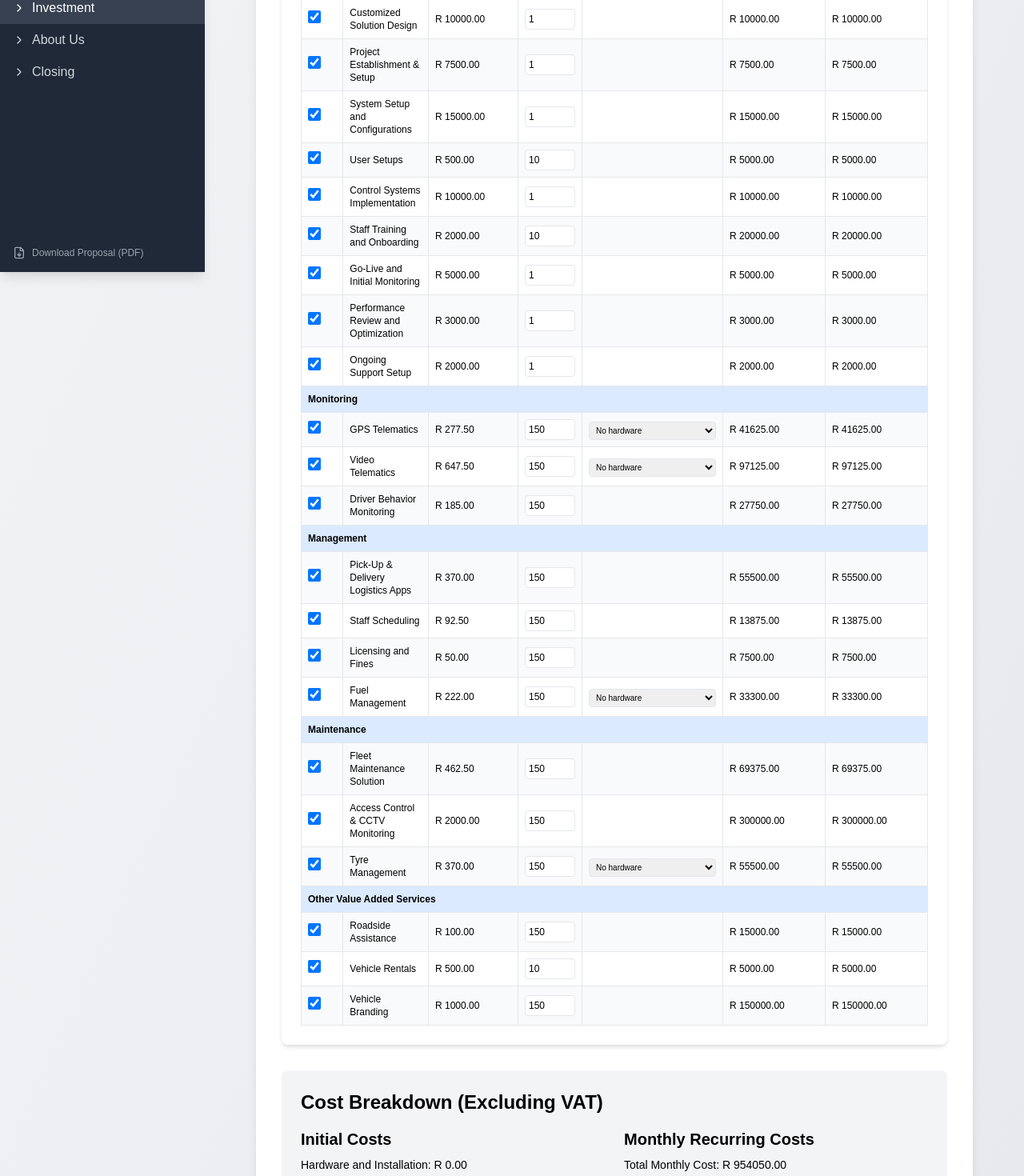
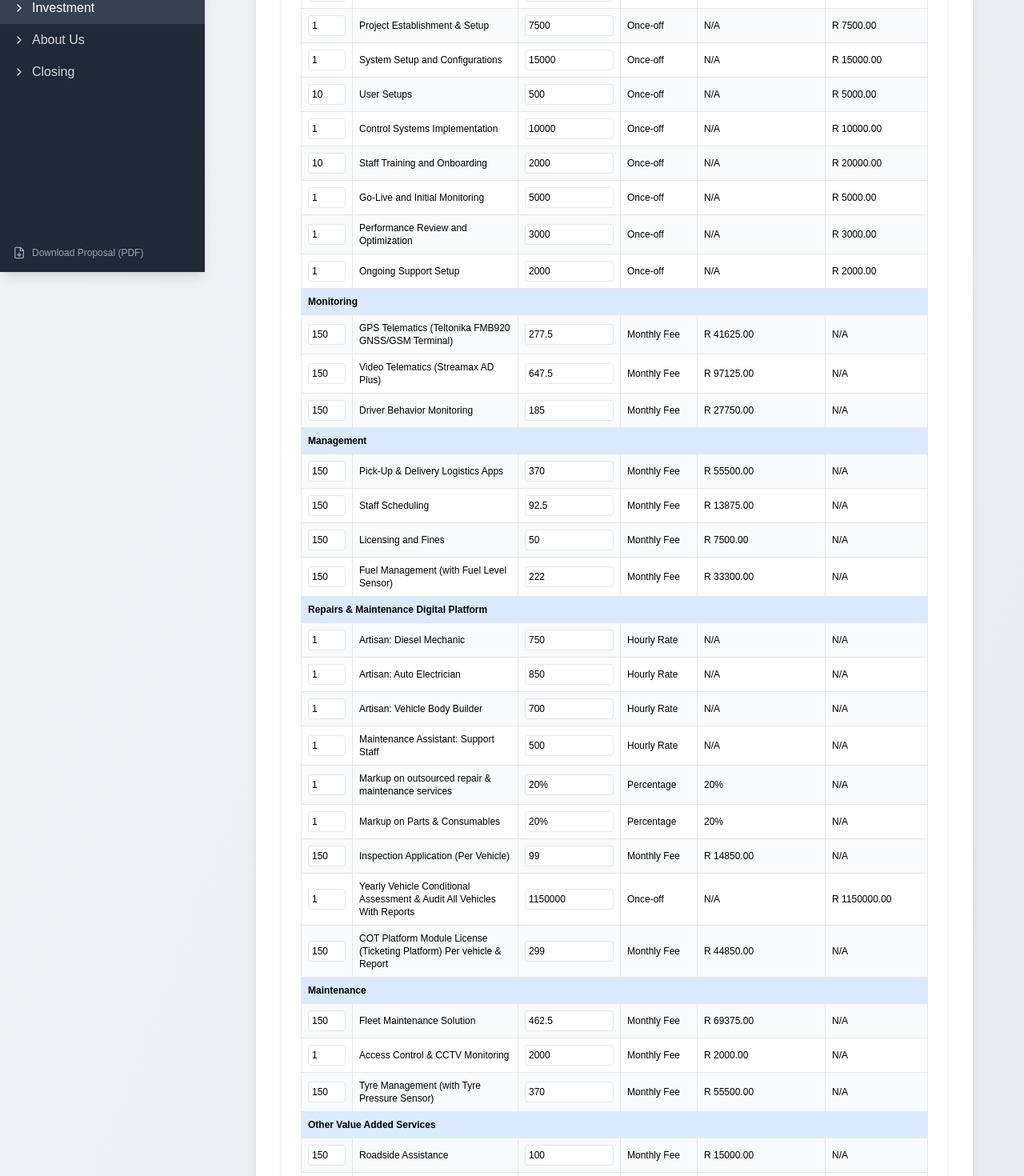
Before and after one commit to baitsanape/fleet-proposal, a React (Vite) app: page /investment in a window 1280 px wide. Shown: the part 460-1930 px from the top of the page at 80% size. Built offline with nearby package versions, Linux system fonts and the light colour scheme; a web font is replaced by a local one.

Commit message:
DynamicPricingTable updated

```diff
--- a/src/components/DynamicPricingTable.tsx
+++ b/src/components/DynamicPricingTable.tsx
@@ -3,89 +3,82 @@ import React, { useState, useEffect } from 'react';
 interface PricingItem {
   system: string;
   category: string;
-  costPerUnit: number;
+  costPerUnit: number | string;
   units: number;
-  selected: boolean;
-  hardwareOptions?: { name: string; cost: number; installationCost: number }[];
+  rateType: 'Monthly Fee' | 'Once-off' | 'Percentage' | 'Hourly Rate';
+  onceOff?: number;
+  markup?: number;
 }
 
 interface DynamicPricingTableProps {
   setTotalMonthlyCost: (total: number) => void;
   setTotalInitialCost: (total: number) => void;
-  setSelectedItems: (items: { system: string; units: number; hardware?: string }[]) => void;
+  setSelectedItems: (items: { system: string; units: number }[]) => void;
 }
 
 const initialPricingData: PricingItem[] = [
-  { system: 'Initial Consultation and Needs Assessment', category: 'Set-Up', costPerUnit: 5000, units: 1, selected: true },
-  { system: 'Customized Solution Design', category: 'Set-Up', costPerUnit: 10000, units: 1, selected: true },
-  { system: 'Project Establishment & Setup', category: 'Set-Up', costPerUnit: 7500, units: 1, selected: true },
-  { system: 'System Setup and Configurations', category: 'Set-Up', costPerUnit: 15000, units: 1, selected: true },
-  { system: 'User Setups', category: 'Set-Up', costPerUnit: 500, units: 10, selected: true },
-  { system: 'Control Systems Implementation', category: 'Set-Up', costPerUnit: 10000, units: 1, selected: true },
-  { system: 'Staff Training and Onboarding', category: 'Set-Up', costPerUnit: 2000, units: 10, selected: true },
-  { system: 'Go-Live and Initial Monitoring', category: 'Set-Up', costPerUnit: 5000, units: 1, selected: true },
-  { system: 'Performance Review and Optimization', category: 'Set-Up', costPerUnit: 3000, units: 1, selected: true },
-  { system: 'Ongoing Support Setup', category: 'Set-Up', costPerUnit: 2000, units: 1, selected: true },
-  { system: 'GPS Telematics', category: 'Monitoring', costPerUnit: 277.50, units: 150, selected: true, hardwareOptions: [
-    { name: 'Teltonika FMB920 GNSS/GSM Terminal', cost: 1562.50, installationCost: 1000 },
-    { name: 'Teltonika FMC001 GNSS/GSM Terminal', cost: 1875.00, installationCost: 1000 },
-    { name: 'Teltonika FMM001 GNSS/GSM Terminal', cost: 2187.50, installationCost: 1000 }
-  ]},
-  { system: 'Video Telematics', category: 'Monitoring', costPerUnit: 647.50, units: 150, selected: true, hardwareOptions: [
-    { name: 'Streamax AD Plus', cost: 12500, installationCost: 1000 }
-  ]},
-  { system: 'Driver Behavior Monitoring', category: 'Monitoring', costPerUnit: 185, units: 150, selected: true },
-  { system: 'Pick-Up & Delivery Logistics Apps', category: 'Management', costPerUnit: 370, units: 150, selected: true },
-  { system: 'Staff Scheduling', category: 'Management', costPerUnit: 92.50, units: 150, selected: true },
-  { system: 'Licensing and Fines', category: 'Management', costPerUnit: 50, units: 150, selected: true },
-  { system: 'Fuel Management', category: 'Management', costPerUnit: 222, units: 150, selected: true, hardwareOptions: [
-    { name: 'Fuel Level Sensor', cost: 1500, installationCost: 1000 }
-  ]},
-  { system: 'Fleet Maintenance Solution', category: 'Maintenance', costPerUnit: 462.50, units: 150, selected: true },
-  { system: 'Access Control & CCTV Monitoring', category: 'Maintenance', costPerUnit: 2000, units: 150, selected: true },
-  { system: 'Tyre Management', category: 'Maintenance', costPerUnit: 370, units: 150, selected: true, hardwareOptions: [
-    { name: 'Tyre Pressure Sensor', cost: 400, installationCost: 1000 },
-    { name: 'Tyre Branding', cost: 200, installationCost: 100 }
-  ]},
-  { system: 'Roadside Assistance', category: 'Other Value Added Services', costPerUnit: 100, units: 150, selected: true },
-  { system: 'Vehicle Rentals', category: 'Other Value Added Services', costPerUnit: 500, units: 10, selected: true },
-  { system: 'Vehicle Branding', category: 'Other Value Added Services', costPerUnit: 1000, units: 150, selected: true },
+  { system: 'Initial Consultation and Needs Assessment', category: 'Set-Up', costPerUnit: 5000, units: 1, rateType: 'Once-off' },
+  { system: 'Customized Solution Design', category: 'Set-Up', costPerUnit: 10000, units: 1, rateType: 'Once-off' },
+  { system: 'Project Establishment & Setup', category: 'Set-Up', costPerUnit: 7500, units: 1, rateType: 'Once-off' },
+  { system: 'System Setup and Configurations', category: 'Set-Up', costPerUnit: 15000, units: 1, rateType: 'Once-off' },
+  { system: 'User Setups', category: 'Set-Up', costPerUnit: 500, units: 10, rateType: 'Once-off' },
+  { system: 'Control Systems Implementation', category: 'Set-Up', costPerUnit: 10000, units: 1, rateType: 'Once-off' },
+  { system: 'Staff Training and Onboarding', category: 'Set-Up', costPerUnit: 2000, units: 10, rateType: 'Once-off' },
+  { system: 'Go-Live and Initial Monitoring', category: 'Set-Up', costPerUnit: 5000, units: 1, rateType: 'Once-off' },
+  { system: 'Performance Review and Optimization', category: 'Set-Up', costPerUnit: 3000, units: 1, rateType: 'Once-off' },
+  { system: 'Ongoing Support Setup', category: 'Set-Up', costPerUnit: 2000, units: 1, rateType: 'Once-off' },
+  { system: 'GPS Telematics (Teltonika FMB920 GNSS/GSM Terminal)', category: 'Monitoring', costPerUnit: 277.50, units: 150, rateType: 'Monthly Fee' },
+  { system: 'Video Telematics (Streamax AD Plus)', category: 'Monitoring', costPerUnit: 647.50, units: 150, rateType: 'Monthly Fee' },
+  { system: 'Driver Behavior Monitoring', category: 'Monitoring', costPerUnit: 185, units: 150, rateType: 'Monthly Fee' },
+  { system: 'Pick-Up & Delivery Logistics Apps', category: 'Management', costPerUnit: 370, units: 150, rateType: 'Monthly Fee' },
+  { system: 'Staff Scheduling', category: 'Management', costPerUnit: 92.50, units: 150, rateType: 'Monthly Fee' },
+  { system: 'Licensing and Fines', category: 'Management', costPerUnit: 50, units: 150, rateType: 'Monthly Fee' },
+  { system: 'Fuel Management (with Fuel Level Sensor)', category: 'Management', costPerUnit: 222, units: 150, rateType: 'Monthly Fee' },
+  { system: 'Artisan: Diesel Mechanic', category: 'Repairs & Maintenance Digital Platform', costPerUnit: 750, units: 1, rateType: 'Hourly Rate' },
+  { system: 'Artisan: Auto Electrician', category: 'Repairs & Maintenance Digital Platform', costPerUnit: 850, units: 1, rateType: 'Hourly Rate' },
+  { system: 'Artisan: Vehicle Body Builder', category: 'Repairs & Maintenance Digital Platform', costPerUnit: 700, units: 1, rateType: 'Hourly Rate' },
+  { system: 'Maintenance Assistant: Support Staff', category: 'Repairs & Maintenance Digital Platform', costPerUnit: 500, units: 1, rateType: 'Hourly Rate' },
+  { system: 'Markup on outsourced repair & maintenance services', category: 'Repairs & Maintenance Digital Platform', costPerUnit: '20%', units: 1, rateType: 'Percentage' },
+  { system: 'Markup on Parts & Consumables', category: 'Repairs & Maintenance Digital Platform', costPerUnit: '20%', units: 1, rateType: 'Percentage' },
+  { system: 'Inspection Application (Per Vehicle)', category: 'Repairs & Maintenance Digital Platform', costPerUnit: 99, units: 150, rateType: 'Monthly Fee' },
+  { system: 'Yearly Vehicle Conditional Assessment & Audit All Vehicles With Reports', category: 'Repairs & Maintenance Digital Platform', costPerUnit: 1150000, units: 1, rateType: 'Once-off' },
+  { system: 'COT Platform Module License (Ticketing Platform) Per vehicle & Report', category: 'Repairs & Maintenance Digital Platform', costPerUnit: 299, units: 150, rateType: 'Monthly Fee' },
+  { system: 'Fleet Maintenance Solution', category: 'Maintenance', costPerUnit: 462.50, units: 150, rateType: 'Monthly Fee' },
+  { system: 'Access Control & CCTV Monitoring', category: 'Maintenance', costPerUnit: 2000, units: 1, rateType: 'Monthly Fee' },
+  { system: 'Tyre Management (with Tyre Pressure Sensor)', category: 'Maintenance', costPerUnit: 370, units: 150, rateType: 'Monthly Fee' },
+  { system: 'Roadside Assistance', category: 'Other Value Added Services', costPerUnit: 100, units: 150, rateType: 'Monthly Fee' },
+  { system: 'Vehicle Rentals', category: 'Other Value Added Services', costPerUnit: 500, units: 10, rateType: 'Monthly Fee' },
+  { system: 'Vehicle Branding', category: 'Other Value Added Services', costPerUnit: 1000, units: 150, rateType: 'Once-off' },
 ];
 
-const categories = ['Set-Up', 'Monitoring', 'Management', 'Maintenance', 'Other Value Added Services'];
+const categories = ['Set-Up', 'Monitoring', 'Management', 'Repairs & Maintenance Digital Platform', 'Maintenance', 'Other Value Added Services'];
 
 const DynamicPricingTable: React.FC<DynamicPricingTableProps> = ({ setTotalMonthlyCost, setTotalInitialCost, setSelectedItems }) => {
   const [pricingData, setPricingData] = useState<PricingItem[]>(initialPricingData);
-  const [selectedHardware, setSelectedHardware] = useState<{ [key: string]: string }>({});
 
   useEffect(() => {
+    calculateTotals();
+  }, [pricingData]);
+
+  const calculateTotals = () => {
     let monthlyTotal = 0;
     let initialTotal = 0;
-    const selectedItems: { system: string; units: number; hardware?: string }[] = [];
+    const selectedItems: { system: string; units: number }[] = [];
 
     pricingData.forEach(item => {
-      if (item.selected) {
-        monthlyTotal += item.costPerUnit * item.units;
-        initialTotal += item.costPerUnit * item.units;
-
-        const selectedItem = { system: item.system, units: item.units };
-
-        if (item.hardwareOptions && selectedHardware[item.system]) {
-          const hardware = item.hardwareOptions.find(h => h.name === selectedHardware[item.system]);
-          if (hardware) {
-            initialTotal += (hardware.cost + hardware.installationCost) * item.units;
-            selectedItem.hardware = hardware.name;
-          }
-        }
-
-        selectedItems.push(selectedItem);
+      const cost = typeof item.costPerUnit === 'number' ? item.costPerUnit : 0;
+      if (item.rateType === 'Monthly Fee') {
+        monthlyTotal += cost * item.units;
+      } else if (item.rateType === 'Once-off') {
+        initialTotal += cost * item.units;
       }
+      selectedItems.push({ system: item.system, units: item.units });
     });
 
     setTotalMonthlyCost(monthlyTotal);
     setTotalInitialCost(initialTotal);
     setSelectedItems(selectedItems);
-  }, [pricingData, selectedHardware, setTotalMonthlyCost, setTotalInitialCost, setSelectedItems]);
+  };
 
   const handleUnitChange = (index: number, value: number) => {
     const newPricingData = [...pricingData];
@@ -93,17 +86,10 @@ const DynamicPricingTable: React.FC<DynamicPricingTableProps> = ({ setTotalMonth
     setPricingData(newPricingData);
   };
 
-  const handleSelectionChange = (index: number, checked: boolean) => {
+  const handleCostChange = (index: number, value: string) => {
     const newPricingData = [...pricingData];
-    newPricingData[index].selected = checked;
-    if (checked && newPricingData[index].units === 0) {
-      newPricingData[index].units = 1;
-    }
+    newPricingData[index].costPerUnit = value.endsWith('%') ? value : parseFloat(value) || 0;
     setPricingData(newPricingData);
-  };
-
-  const handleHardwareChange = (system: string, hardware: string) => {
-    setSelectedHardware(prev => ({ ...prev, [system]: hardware }));
   };
 
   const renderCategoryRows = (category: string) => {
@@ -111,54 +97,34 @@ const DynamicPricingTable: React.FC<DynamicPricingTableProps> = ({ setTotalMonth
       .filter(item => item.category === category)
       .map((item, index) => (
         <tr key={index} className={index % 2 === 0 ? 'bg-gray-50' : ''}>
-          <td className="p-2 border">
-            <input
-              type="checkbox"
-              checked={item.selected}
-              onChange={(e) => handleSelectionChange(index, e.target.checked)}
-              className="form-checkbox h-4 w-4 text-blue-600 select-checkbox"
-            />
-          </td>
-          <td className="p-2 border text-xs">{item.system}</td>
-          <td className="p-2 border text-xs">R {item.costPerUnit.toFixed(2)}</td>
-          <td className="p-2 border">
+          <td className="p-2 border w-16">
             <input
               type="number"
               min="0"
               value={item.units}
-              onChange={(e) => handleUnitChange(index, parseInt(e.target.value) || 0)}
+              onChange={(e) => handleUnitChange(pricingData.indexOf(item), parseInt(e.target.value) || 0)}
               className="w-full p-1 border rounded text-xs units-input"
-              disabled={!item.selected}
             />
           </td>
-          <td className="p-2 border">
-            {item.hardwareOptions && (
-              <select
-                value={selectedHardware[item.system] || ''}
-                onChange={(e) => handleHardwareChange(item.system, e.target.value)}
-                className="w-full p-1 border rounded text-xxs hardware-select"
-                disabled={!item.selected}
-              >
-                <option value="">No hardware</option>
-                {item.hardwareOptions.map((option, idx) => (
-                  <option key={idx} value={option.name}>
-                    {option.name} (R {option.cost.toFixed(2)} + R {option.installationCost.toFixed(2)} installation)
-                  </option>
-                ))}
-              </select>
-            )}
+          <td className="p-2 border text-xs">{item.system}</td>
+          <td className="p-2 border text-xs w-32">
+            <input
+              type="text"
+              value={item.costPerUnit}
+              onChange={(e) => handleCostChange(pricingData.indexOf(item), e.target.value)}
+              className="w-full p-1 border rounded text-xs"
+            />
           </td>
-          <td className="p-2 border text-xs">
-            R {item.selected ? (item.costPerUnit * item.units).toFixed(2) : '0.00'}
+          <td className="p-2 border text-xs w-24">{item.rateType}</td>
+          <td className="p-2 border text-xs w-40">
+            {item.rateType === 'Monthly Fee' ?
+              `R ${(typeof item.costPerUnit === 'number' ? item.costPerUnit * item.units : 0).toFixed(2)}` :
+              (item.rateType === 'Percentage' ? `${item.costPerUnit}` : 'N/A')}
           </td>
-          <td className="p-2 border text-xs">
-            R {item.selected ? (
-              (item.costPerUnit * item.units +
-              (item.hardwareOptions && selectedHardware[item.system]
-                ? (item.hardwareOptions.find(h => h.name === selectedHardware[item.system])?.cost || 0) * item.units +
-                  (item.hardwareOptions.find(h => h.name === selectedHardware[item.system])?.installationCost || 0) * item.units
-                : 0))
-            ).toFixed(2) : '0.00'}
+          <td className="p-2 border text-xs w-32">
+            {item.rateType === 'Once-off' ?
+              `R ${(typeof item.costPerUnit === 'number' ? item.costPerUnit * item.units : 0).toFixed(2)}` :
+              'N/A'}
           </td>
         </tr>
       ));
@@ -171,12 +137,11 @@ const DynamicPricingTable: React.FC<DynamicPricingTableProps> = ({ setTotalMonth
         <table className="w-full text-left border-collapse">
           <thead>
             <tr className="bg-gray-100">
-              <th className="p-2 border text-xs">Select</th>
+              <th className="p-2 border text-xs w-16">Units</th>
               <th className="p-2 border text-xs">System</th>
-              <th className="p-2 border text-xs w-28">Monthly Cost Per Unit</th>
-              <th className="p-2 border text-xs w-20">Units</th>
-              <th className="p-2 border text-xs w-44">Hardware Options</th>
-              <th className="p-2 border text-xs w-32">Monthly Subtotal</th>
+              <th className="p-2 border text-xs w-32">Rate/Monthly Fee</th>
+              <th className="p-2 border text-xs w-24">Rate Type</th>
+              <th className="p-2 border text-xs w-40">Estimated Monthly Subtotal</th>
               <th className="p-2 border text-xs w-32">Initial Cost</th>
             </tr>
           </thead>
@@ -184,7 +149,7 @@ const DynamicPricingTable: React.FC<DynamicPricingTableProps> = ({ setTotalMonth
             {categories.map((category, index) => (
               <React.Fragment key={index}>
                 <tr className="bg-blue-100">
-                  <td colSpan={7} className="p-2 border font-bold text-xs">{category}</td>
+                  <td colSpan={6} className="p-2 border font-bold text-xs">{category}</td>
                 </tr>
                 {renderCategoryRows(category)}
               </React.Fragment>
--- a/src/components/Investment.tsx
+++ b/src/components/Investment.tsx
@@ -1,8 +1,4 @@
-import React, { useState, useEffect } from 'react';
-// Note: react-joyride is causing a findDOMNode deprecation warning.
-// This is a known issue with the library and doesn't affect functionality.
-// Consider replacing with an alternative library if this warning becomes problematic.
-import Joyride, { Step } from 'react-joyride';
+import React, { useState } from 'react';
 import DynamicPricingTable from './DynamicPricingTable';
 
 interface SelectedItem {
@@ -15,35 +11,6 @@ const Investment: React.FC = () => {
   const [totalMonthlyCost, setTotalMonthlyCost] = useState(0);
   const [totalInitialCost, setTotalInitialCost] = useState(0);
   const [selectedItems, setSelectedItems] = useState<SelectedItem[]>([]);
-  const [runTour, setRunTour] = useState(true);
-
-  const steps: Step[] = [
-    {
-      target: '.pricing-calculator',
-      content: 'Welcome to our pricing calculator. Let\'s walk through how to use it.',
-      placement: 'center',
-    },
-    {
-      target: '.select-checkbox',
-      content: 'First, select the items you want to include in your solution.',
-      placement: 'bottom',
-    },
-    {
-      target: '.units-input',
-      content: 'Then, choose the number of units you need for each selected item.',
-      placement: 'bottom',
-    },
-    {
-      target: '.hardware-select',
-      content: 'If applicable, select the hardware option for the item.',
-      placement: 'bottom',
-    },
-    {
-      target: '.cost-breakdown',
-      content: 'Finally, view the cost breakdown here to see your total investment.',
-      placement: 'top',
-    },
-  ];
 
   return (
     <div>
@@ -54,22 +21,6 @@ const Investment: React.FC = () => {
       <p className="mb-4 text-sm font-semibold text-red-600">
         Note: All prices shown below exclude VAT.
       </p>
-      <Joyride
-        steps={steps}
-        run={runTour}
-        continuous
-        showSkipButton
-        styles={{
-          options: {
-            primaryColor: '#3b82f6',
-          },
-        }}
-        callback={(data) => {
-          if (data.status === 'finished' || data.status === 'skipped') {
-            setRunTour(false);
-          }
-        }}
-      />
       <div className="pricing-calculator">
         <DynamicPricingTable
           setTotalMonthlyCost={setTotalMonthlyCost}
```
